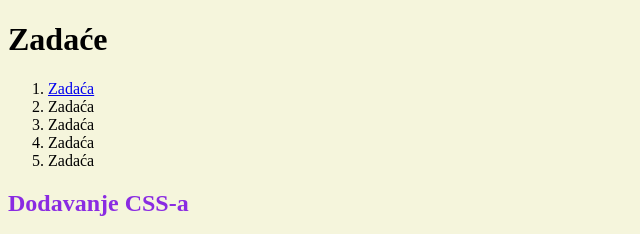
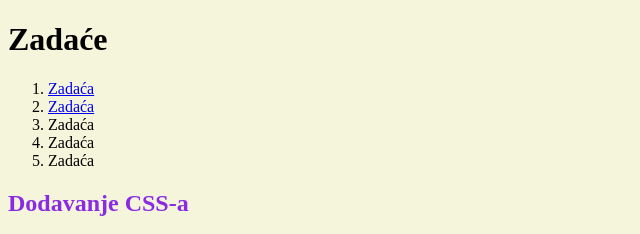
Before and after one commit to mihaelradocaj/sjwp_radocaj_mihael, a plain HTML site: page index.html in a window 1280 px wide. Shown: the top 234 px of the page, 0-640 px from the left. Drawn offline with Linux system fonts and the light colour scheme.

Commit message:
2. Zadaća popravljeno

```diff
--- a/index.html
+++ b/index.html
@@ -19,7 +19,7 @@
     <h1>Zadaće</h1>
     <ol>
         <li><a href="./zadace/zadaca1.html">Zadaća</a></li>
-        <li><a href="./zadace/zadaca2.html"></a>Zadaća</li>
+        <li><a href="./zadace/zadaca2.html">Zadaća</a></li>
         <li>Zadaća</li>
         <li>Zadaća</li>
         <li>Zadaća</li>
```
